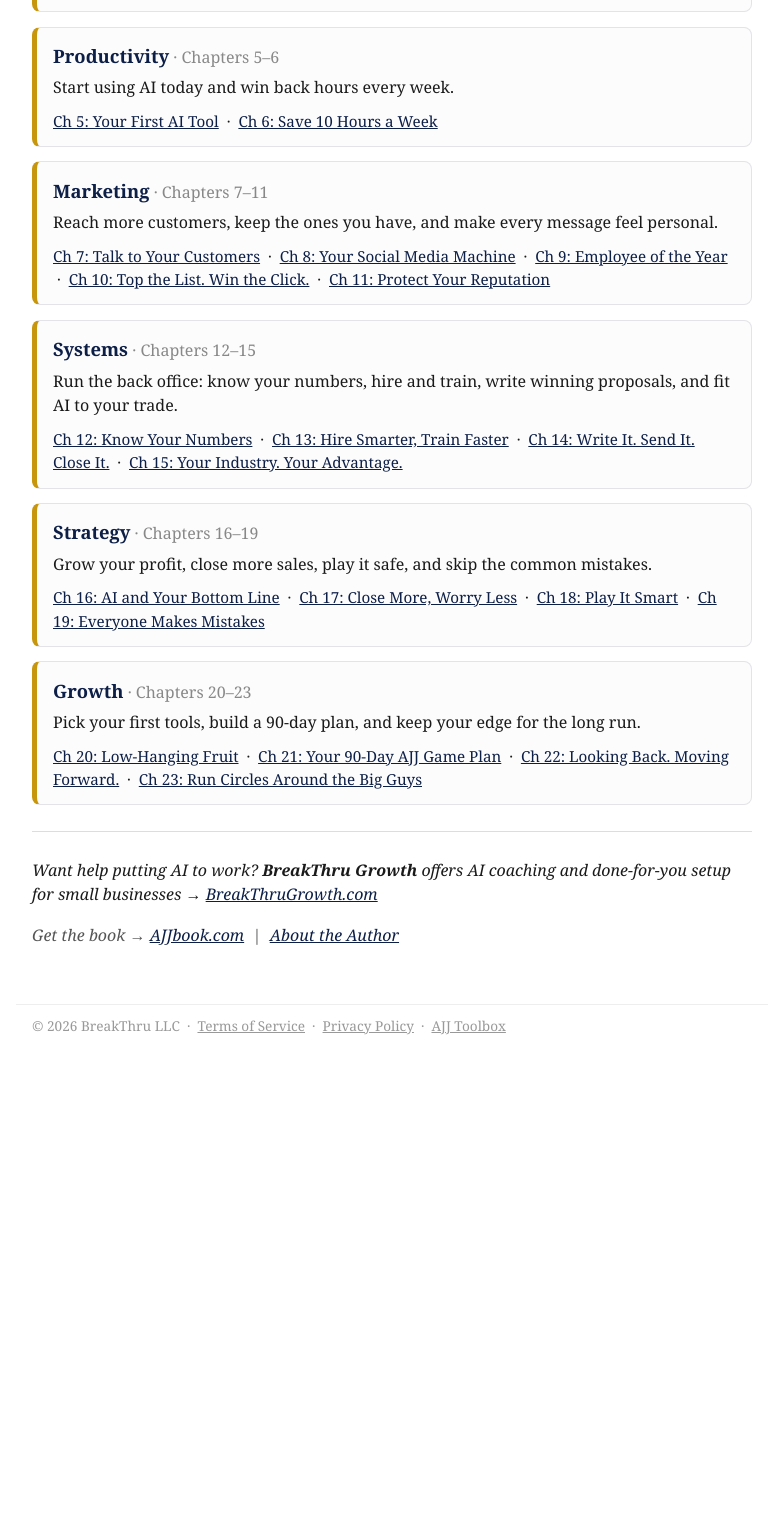
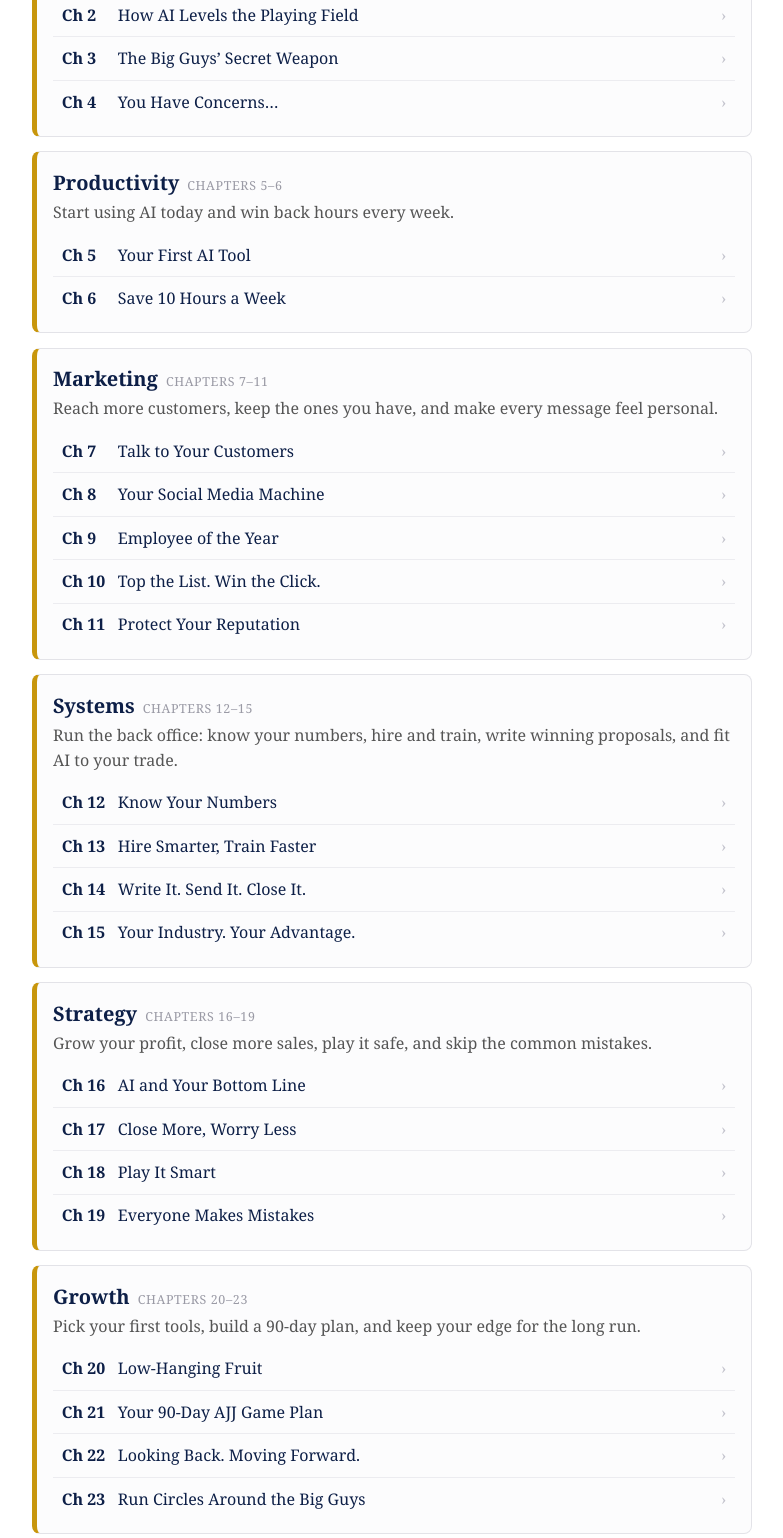
Before and after one commit to BreakThruLLC/ajjtoolbox, a plain HTML site: page index.html in a window 1280 px wide. Shown: the part 2820-4358 px from the top of the page, without its empty margins (248-1031 px from the left). Before the commit the page ends 3890 px from the top, so only its background shows below. Drawn offline with Linux system fonts and the light colour scheme; a script that the page names is missing.

Commit message:
Redesign 'The Book in Six Parts' as a vertical table of contents
Co-Authored-By: Claude Opus 4.8 <noreply@anthropic.com>
Claude-Session: https://claude.ai/code/session_015ACpWCV3FDbZmqrfurHAQG

```diff
--- a/index.html
+++ b/index.html
@@ -16,7 +16,7 @@ a{color:#0D1F47;} .sub{color:#C8960C;font-style:italic;font-size:1.2em;margin:.1
 .book{display:flex;gap:14px;align-items:center;flex-wrap:wrap;} .book img{max-width:150px;border:1px solid #ddd;}
 .bookcta{display:flex;gap:14px;align-items:center;background:#fcfcfd;border:1px solid #e3e3e8;border-radius:8px;padding:.8em 1em;margin:1.4em 0;}
 .bookcta img{width:92px;border:1px solid #ddd;border-radius:3px;flex:0 0 auto;} .bookcta p{margin:.25em 0;}
-.btn{display:inline-block;background:#0D1F47;color:#fff;padding:.4em .9em;border-radius:6px;text-decoration:none;font-weight:bold;} .dl{list-style:none;padding-left:0;margin:.4em 0;} .dl li{margin:.45em 0;}</style></head><body>
+.btn{display:inline-block;background:#0D1F47;color:#fff;padding:.4em .9em;border-radius:6px;text-decoration:none;font-weight:bold;} .dl{list-style:none;padding-left:0;margin:.4em 0;} .dl li{margin:.45em 0;} .part-head{display:flex;align-items:baseline;gap:.5em;flex-wrap:wrap;margin:.1em 0;} .part-name{color:#0D1F47;font-size:1.25em;font-weight:bold;} .part-rng{color:#9a9aa5;font-size:.78em;text-transform:uppercase;letter-spacing:.05em;} .part-desc{margin:.15em 0 .55em;color:#555;} .toc{list-style:none;margin:.3em 0 0;padding:0;} .toc a{display:flex;align-items:baseline;gap:.7em;padding:.55em .55em;border-top:1px solid #ececf0;text-decoration:none;color:#0D1F47;} .toc li:first-child a{border-top:none;} .toc a:hover{background:#eef1f8;} .toc-n{flex:0 0 2.8em;font-weight:bold;font-variant-numeric:tabular-nums;} .toc-t{flex:1;} .toc a::after{content:"›";margin-left:auto;color:#c2c2cc;} .toc a:hover .toc-t{text-decoration:underline;} .toc a:hover::after{color:#0D1F47;}</style></head><body>
 <div class="nav"><a href="index.html"><strong>The AJJ Toolbox</strong></a><a href="about.html">About</a><a href="https://AJJbook.com" target="_blank" rel="noopener">Get the Book</a><a href="https://BreakThruGrowth.com">BreakThru Growth</a></div>
 <div class="wrap"><h1>The AJJ Toolbox</h1>
 <p class="tagline"><span style='color:#C8960C;'>Your free companion to</span><br><em>AI Jiu-Jitsu: Run Circles Around the Big Guys</em></p>
@@ -39,12 +39,41 @@ a{color:#0D1F47;} .sub{color:#C8960C;font-style:italic;font-size:1.2em;margin:.1
 <ul><li>Reach more customers without losing your personal touch.</li><li>Create better marketing content in your own voice.</li><li>Reclaim hours every week while AI handles your busywork.</li></ul>
 <p style='font-style:italic;'>Ready to press your advantage? <a href='https://AJJbook.com' target='_blank' rel='noopener' style='color:#0D1F47;font-weight:bold;'>It’s your move.</a></p>
 <h2>The Book in Six Parts</h2><p>The chapters are grouped into six parts. Click any chapter below to open its page. Start anywhere, or follow them in order.</p>
-<div class="part"><p style="margin:.1em 0;"><strong style="color:#0D1F47;font-size:1.15em;">Opportunity</strong> <span style="color:#888;">&middot; Chapters 1–4</span></p><p style="margin:.3em 0 .6em;">See what AI can do for a small business like yours, and why now is the time.</p><p style="margin:0;font-size:.95em;"><a href="ch01.html">Ch 1: You Don’t Have to Be Amazon</a> &nbsp;&middot;&nbsp; <a href="ch02.html">Ch 2: How AI Levels the Playing Field</a> &nbsp;&middot;&nbsp; <a href="ch03.html">Ch 3: The Big Guys’ Secret Weapon</a> &nbsp;&middot;&nbsp; <a href="ch04.html">Ch 4: You Have Concerns…</a></p></div>
-<div class="part"><p style="margin:.1em 0;"><strong style="color:#0D1F47;font-size:1.15em;">Productivity</strong> <span style="color:#888;">&middot; Chapters 5–6</span></p><p style="margin:.3em 0 .6em;">Start using AI today and win back hours every week.</p><p style="margin:0;font-size:.95em;"><a href="ch05.html">Ch 5: Your First AI Tool</a> &nbsp;&middot;&nbsp; <a href="ch06.html">Ch 6: Save 10 Hours a Week</a></p></div>
-<div class="part"><p style="margin:.1em 0;"><strong style="color:#0D1F47;font-size:1.15em;">Marketing</strong> <span style="color:#888;">&middot; Chapters 7–11</span></p><p style="margin:.3em 0 .6em;">Reach more customers, keep the ones you have, and make every message feel personal.</p><p style="margin:0;font-size:.95em;"><a href="ch07.html">Ch 7: Talk to Your Customers</a> &nbsp;&middot;&nbsp; <a href="ch08.html">Ch 8: Your Social Media Machine</a> &nbsp;&middot;&nbsp; <a href="ch09.html">Ch 9: Employee of the Year</a> &nbsp;&middot;&nbsp; <a href="ch10.html">Ch 10: Top the List. Win the Click.</a> &nbsp;&middot;&nbsp; <a href="ch11.html">Ch 11: Protect Your Reputation</a></p></div>
-<div class="part"><p style="margin:.1em 0;"><strong style="color:#0D1F47;font-size:1.15em;">Systems</strong> <span style="color:#888;">&middot; Chapters 12–15</span></p><p style="margin:.3em 0 .6em;">Run the back office: know your numbers, hire and train, write winning proposals, and fit AI to your trade.</p><p style="margin:0;font-size:.95em;"><a href="ch12.html">Ch 12: Know Your Numbers</a> &nbsp;&middot;&nbsp; <a href="ch13.html">Ch 13: Hire Smarter, Train Faster</a> &nbsp;&middot;&nbsp; <a href="ch14.html">Ch 14: Write It. Send It. Close It.</a> &nbsp;&middot;&nbsp; <a href="ch15.html">Ch 15: Your Industry. Your Advantage.</a></p></div>
-<div class="part"><p style="margin:.1em 0;"><strong style="color:#0D1F47;font-size:1.15em;">Strategy</strong> <span style="color:#888;">&middot; Chapters 16–19</span></p><p style="margin:.3em 0 .6em;">Grow your profit, close more sales, play it safe, and skip the common mistakes.</p><p style="margin:0;font-size:.95em;"><a href="ch16.html">Ch 16: AI and Your Bottom Line</a> &nbsp;&middot;&nbsp; <a href="ch17.html">Ch 17: Close More, Worry Less</a> &nbsp;&middot;&nbsp; <a href="ch18.html">Ch 18: Play It Smart</a> &nbsp;&middot;&nbsp; <a href="ch19.html">Ch 19: Everyone Makes Mistakes</a></p></div>
-<div class="part"><p style="margin:.1em 0;"><strong style="color:#0D1F47;font-size:1.15em;">Growth</strong> <span style="color:#888;">&middot; Chapters 20–23</span></p><p style="margin:.3em 0 .6em;">Pick your first tools, build a 90-day plan, and keep your edge for the long run.</p><p style="margin:0;font-size:.95em;"><a href="ch20.html">Ch 20: Low-Hanging Fruit</a> &nbsp;&middot;&nbsp; <a href="ch21.html">Ch 21: Your 90-Day AJJ Game Plan</a> &nbsp;&middot;&nbsp; <a href="ch22.html">Ch 22: Looking Back. Moving Forward.</a> &nbsp;&middot;&nbsp; <a href="ch23.html">Ch 23: Run Circles Around the Big Guys</a></p></div>
+<div class="part"><div class="part-head"><span class="part-name">Opportunity</span><span class="part-rng">Chapters 1–4</span></div><p class="part-desc">See what AI can do for a small business like yours, and why now is the time.</p><ul class="toc">
+<li><a href="ch01.html"><span class="toc-n">Ch 1</span><span class="toc-t">You Don’t Have to Be Amazon</span></a></li>
+<li><a href="ch02.html"><span class="toc-n">Ch 2</span><span class="toc-t">How AI Levels the Playing Field</span></a></li>
+<li><a href="ch03.html"><span class="toc-n">Ch 3</span><span class="toc-t">The Big Guys’ Secret Weapon</span></a></li>
+<li><a href="ch04.html"><span class="toc-n">Ch 4</span><span class="toc-t">You Have Concerns…</span></a></li>
+</ul></div>
+<div class="part"><div class="part-head"><span class="part-name">Productivity</span><span class="part-rng">Chapters 5–6</span></div><p class="part-desc">Start using AI today and win back hours every week.</p><ul class="toc">
+<li><a href="ch05.html"><span class="toc-n">Ch 5</span><span class="toc-t">Your First AI Tool</span></a></li>
+<li><a href="ch06.html"><span class="toc-n">Ch 6</span><span class="toc-t">Save 10 Hours a Week</span></a></li>
+</ul></div>
+<div class="part"><div class="part-head"><span class="part-name">Marketing</span><span class="part-rng">Chapters 7–11</span></div><p class="part-desc">Reach more customers, keep the ones you have, and make every message feel personal.</p><ul class="toc">
+<li><a href="ch07.html"><span class="toc-n">Ch 7</span><span class="toc-t">Talk to Your Customers</span></a></li>
+<li><a href="ch08.html"><span class="toc-n">Ch 8</span><span class="toc-t">Your Social Media Machine</span></a></li>
+<li><a href="ch09.html"><span class="toc-n">Ch 9</span><span class="toc-t">Employee of the Year</span></a></li>
+<li><a href="ch10.html"><span class="toc-n">Ch 10</span><span class="toc-t">Top the List. Win the Click.</span></a></li>
+<li><a href="ch11.html"><span class="toc-n">Ch 11</span><span class="toc-t">Protect Your Reputation</span></a></li>
+</ul></div>
+<div class="part"><div class="part-head"><span class="part-name">Systems</span><span class="part-rng">Chapters 12–15</span></div><p class="part-desc">Run the back office: know your numbers, hire and train, write winning proposals, and fit AI to your trade.</p><ul class="toc">
+<li><a href="ch12.html"><span class="toc-n">Ch 12</span><span class="toc-t">Know Your Numbers</span></a></li>
+<li><a href="ch13.html"><span class="toc-n">Ch 13</span><span class="toc-t">Hire Smarter, Train Faster</span></a></li>
+<li><a href="ch14.html"><span class="toc-n">Ch 14</span><span class="toc-t">Write It. Send It. Close It.</span></a></li>
+<li><a href="ch15.html"><span class="toc-n">Ch 15</span><span class="toc-t">Your Industry. Your Advantage.</span></a></li>
+</ul></div>
+<div class="part"><div class="part-head"><span class="part-name">Strategy</span><span class="part-rng">Chapters 16–19</span></div><p class="part-desc">Grow your profit, close more sales, play it safe, and skip the common mistakes.</p><ul class="toc">
+<li><a href="ch16.html"><span class="toc-n">Ch 16</span><span class="toc-t">AI and Your Bottom Line</span></a></li>
+<li><a href="ch17.html"><span class="toc-n">Ch 17</span><span class="toc-t">Close More, Worry Less</span></a></li>
+<li><a href="ch18.html"><span class="toc-n">Ch 18</span><span class="toc-t">Play It Smart</span></a></li>
+<li><a href="ch19.html"><span class="toc-n">Ch 19</span><span class="toc-t">Everyone Makes Mistakes</span></a></li>
+</ul></div>
+<div class="part"><div class="part-head"><span class="part-name">Growth</span><span class="part-rng">Chapters 20–23</span></div><p class="part-desc">Pick your first tools, build a 90-day plan, and keep your edge for the long run.</p><ul class="toc">
+<li><a href="ch20.html"><span class="toc-n">Ch 20</span><span class="toc-t">Low-Hanging Fruit</span></a></li>
+<li><a href="ch21.html"><span class="toc-n">Ch 21</span><span class="toc-t">Your 90-Day AJJ Game Plan</span></a></li>
+<li><a href="ch22.html"><span class="toc-n">Ch 22</span><span class="toc-t">Looking Back. Moving Forward.</span></a></li>
+<li><a href="ch23.html"><span class="toc-n">Ch 23</span><span class="toc-t">Run Circles Around the Big Guys</span></a></li>
+</ul></div>
 <hr style="margin:1.6em 0;border:none;border-top:1px solid #ddd;">
 <p style="font-style:italic;">Want help putting AI to work? <strong>BreakThru Growth</strong> offers AI coaching and done-for-you setup for small businesses &rarr; <a href="https://BreakThruGrowth.com">BreakThruGrowth.com</a></p>
 <p style="font-style:italic;color:#555;">Get the book &rarr; <a href="https://AJJbook.com" target="_blank" rel="noopener">AJJbook.com</a> &nbsp;|&nbsp; <a href="about.html">About the Author</a></p></div>
```
